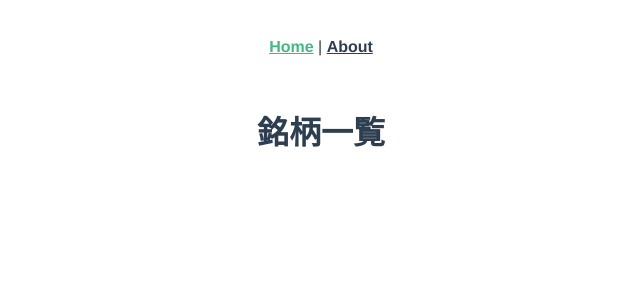
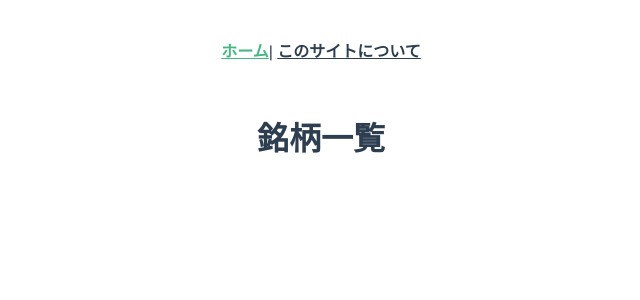
Before and after one commit to masanarih0ri/dividend_ops, a Vue app: page / in a window 1280 px wide. Shown: the top 300 px of the page, without its empty margins (319-959 px from the left). Built offline with nearby package versions, Linux system fonts and the light colour scheme.

Commit message:
router-linkにオブジェクトを渡す

```diff
--- a/src/App.vue
+++ b/src/App.vue
@@ -1,10 +1,10 @@
 <template>
   <div id="app">
     <div id="nav">
-      <router-link to="/">Home</router-link> |
-      <router-link to="/about">About</router-link>
+      <router-link :to="{ name: 'Home' }">ホーム</router-link>|
+      <router-link :to="{ name: 'About' }">このサイトについて</router-link>
     </div>
-    <router-view/>
+    <router-view />
   </div>
 </template>
 
```
